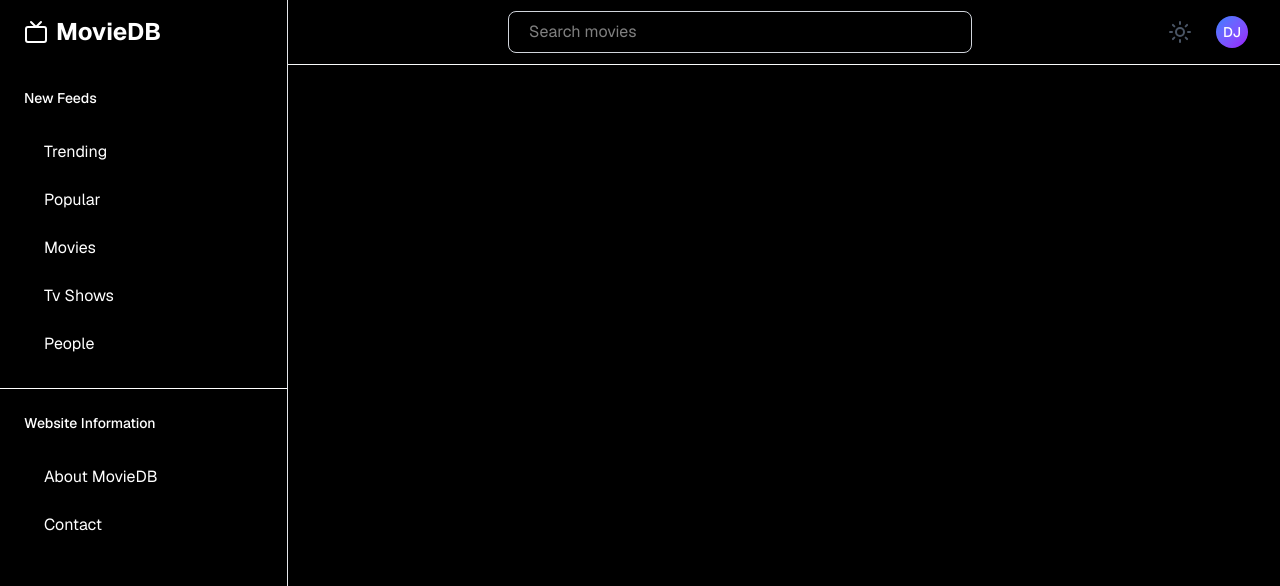
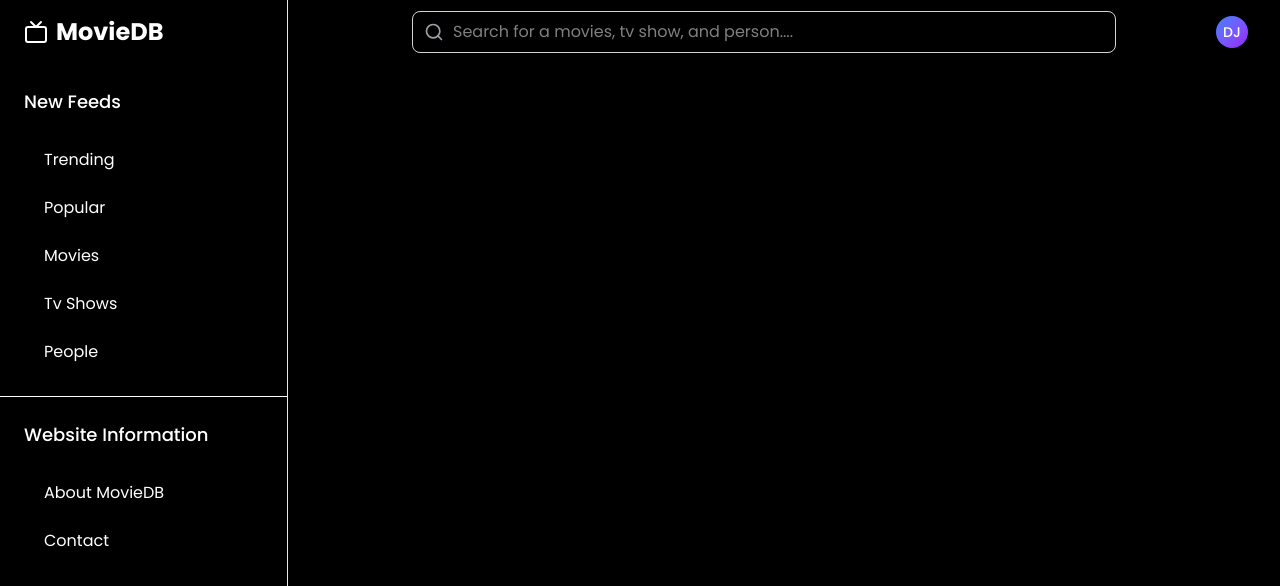
Before and after one commit to Dheeraj-joshi-02/MovieDB, a React (Vite) app: page / in a window 1280 px wide. Shown: the top 586 px of the page. Built offline with nearby package versions, Linux system fonts and the light colour scheme.

Commit message:
Add react-router-dom for routing and update components for improved structure and styling

```diff
--- a/package.json
+++ b/package.json
@@ -15,6 +15,7 @@
     "lucide-react": "^0.540.0",
     "react": "^19.1.1",
     "react-dom": "^19.1.1",
+    "react-router-dom": "^7.8.1",
     "tailwindcss": "^4.1.11"
   },
   "devDependencies": {
--- a/src/App.jsx
+++ b/src/App.jsx
@@ -1,5 +1,5 @@
 import React from "react";
-import SideBar from "./components/sideBar/SideBar";
+import SideBar from "./components/sidebar/SideBar";
 import Header from "./components/header/Header";
 
 const App = () => {
@@ -25,9 +25,9 @@ const App = () => {
             {/* Main content */}
             <main className="flex-1 overflow-y-auto">
               <div className="mx-auto h-full max-w-7xl px-4 py-6 sm:px-6 lg:px-8">
-                <div className="mb-8">
+                {/* <div className="mb-8">
                   <div className="flex flex-col gap-4 sm:flex-row sm:items-center sm:justify-between"></div>
-                </div>
+                </div> */}
               </div>
             </main>
           </div>
--- a/src/components/header/Header.jsx
+++ b/src/components/header/Header.jsx
@@ -1,11 +1,13 @@
-import { Menu, Moon, Sun } from "lucide-react";
+import { Menu, PlusIcon, Search } from "lucide-react";
 import React, { useState } from "react";
+import { NavLink } from "react-router-dom";
 
 const Header = ({ onMenuClick }) => {
-  const [Icon, setIcon] = useState(<Sun />);
-
+  const [query, setQuery] = useState("");
+  console.log(query);
   return (
-    <header className="sticky top-0 z-30 border-b border-gray-50">
+    <React.Fragment>
+      <header className="sticky top-0 z-30">
         <div className="px-4 sm:px-6 lg:px-8">
           <div className="flex h-16 items-center justify-between">
             {/* Left section */}
@@ -20,23 +22,37 @@ const Header = ({ onMenuClick }) => {
             </div>
 
             {/* Search section */}
-          <div className="w-2/4">
+            <div className="w-full max-w-[720px] h-full relative flex items-center justify-center px-2">
+              <Search className="absolute left-5 h-5 w-5 text-zinc-400 text-3xl" />
               <input
+                onChange={(event) => setQuery(event.target.value)}
+                value={query}
                 type="search"
-              className="border-1 border-gray-300 w-full px-5 py-2 rounded-lg text-white"
-              placeholder="Search movies"
+                className="border-1 border-zinc-300 w-full px-5 py-2 rounded-lg text-white outline-0 ::placeholder:text-zinc-400 pl-10  bg-transparent "
+                placeholder="Search for a movies, tv show, and person...."
               />
+              {query.length > 0 && (
+                <PlusIcon
+                  onClick={() => setQuery("")}
+                  className="absolute right-5 h-5 w-5 text-zinc-400 text-3xl rotate-45 cursor-pointer"
+                />
+              )}
+
+              {/* <div className="absolute -bottom-3 top-[85%] left-0 right-0 bg-red-50 h-[50vh] w-[98%] mx-auto rounded-lg text-gray-600 overflow-y-scroll">
+                <NavLink className="w-full py-2 pl-2 flex justify-start items-center gap-5 font-semibold border-b-2 border-gray-200 hover:text-black hover:bg-zinc-300 duration-500 rounded-lg">
+                  <img
+                    src="https://images.unsplash.com/photo-1553562999-1e20feada94c?w=600&auto=format&fit=crop&q=60&ixlib=rb-4.1.0&ixid=M3wxMjA3fDB8MHxzZWFyY2h8MTR8fHBvcm5zdGFyfGVufDB8fDB8fHww"
+                    alt="img"
+                    width={150}
+                    className="rounded-md"
+                  />
+                  <span>Hello everyone</span>
+                </NavLink>
+              </div> */}
             </div>
 
             {/* Right section*/}
             <div className="flex items-center gap-2">
-            <button
-              onClick={() => setIcon(<Moon />)}
-              className="cursor-pointer rounded-lg p-2 text-gray-600 transition-colors duration-200 hover:bg-gray-100 hover:text-gray-900 focus:ring-2 focus:ring-blue-500 focus:ring-offset-2 focus:outline-none"
-              aria-label="Notifications"
-            >
-              {Icon}
-            </button>
               <div className="ml-2">
                 <div className="flex h-8 w-8 items-center justify-center rounded-full bg-gradient-to-br from-blue-500 to-purple-600 text-sm font-medium text-white">
                   <span className="cursor-pointer">DJ</span>
@@ -46,6 +62,7 @@ const Header = ({ onMenuClick }) => {
           </div>
         </div>
       </header>
+    </React.Fragment>
   );
 };
 export default Header;
--- a/src/components/sidebar/SideBar.jsx
+++ b/src/components/sidebar/SideBar.jsx
@@ -1,14 +1,4 @@
-import {
-  Filter,
-  MoveIcon,
-  PersonStanding,
-  TrendingDown,
-  TrendingUpDown,
-  TrendingUpIcon,
-  Tv,
-  Tv2,
-  X,
-} from "lucide-react";
+import { Tv, X } from "lucide-react";
 import React from "react";
 
 const SideBar = ({ isOpen, onClose }) => {
@@ -49,23 +39,23 @@ const SideBar = ({ isOpen, onClose }) => {
         </div>
         <nav className="p-6">
           <div className="mb-6 flex items-center gap-2">
-            <h1 className="text-sm font-medium text-white">New Feeds</h1>
+            <h1 className="text-lg font-medium text-white">New Feeds</h1>
           </div>
 
           <div className="space-y-2 flex flex-col">
-            <a className="hover:bg-[#6E44FF] hover:text-white duration-500 rounded py-2 px-5 cursor-pointer text-white flex gap-2">
+            <a className="hover:bg-[#6E44FF] hover:text-white duration-500 rounded py-2 px-5 cursor-pointer text-white ">
               Trending
             </a>
-            <a className="hover:bg-[#6E44FF] hover:text-white duration-500 rounded py-2 px-5 cursor-pointer text-white flex gap-2">
+            <a className="hover:bg-[#6E44FF] hover:text-white duration-500 rounded py-2 px-5 cursor-pointer text-white ">
               Popular
             </a>
-            <a className="hover:bg-[#6E44FF] hover:text-white duration-500 rounded py-2 px-5 cursor-pointer text-white flex gap-2">
+            <a className="hover:bg-[#6E44FF] hover:text-white duration-500 rounded py-2 px-5 cursor-pointer text-white ">
               Movies
             </a>
-            <a className="hover:bg-[#6E44FF] hover:text-white duration-500 rounded py-2 px-5 cursor-pointer text-white flex gap-2">
+            <a className="hover:bg-[#6E44FF] hover:text-white duration-500 rounded py-2 px-5 cursor-pointer text-white ">
               Tv Shows
             </a>
-            <a className="hover:bg-[#6E44FF] hover:text-white duration-500 rounded py-2 px-5 cursor-pointer text-white flex gap-2">
+            <a className="hover:bg-[#6E44FF] hover:text-white duration-500 rounded py-2 px-5 cursor-pointer text-white ">
               People
             </a>
           </div>
@@ -73,7 +63,7 @@ const SideBar = ({ isOpen, onClose }) => {
         <hr />
         <nav className="p-6">
           <div className="mb-6 flex items-center gap-2">
-            <h1 className="text-sm font-medium text-white">
+            <h1 className="text-lg font-medium text-white">
               Website Information
             </h1>
           </div>
--- a/src/index.css
+++ b/src/index.css
@@ -1,6 +1,14 @@
-@import url("https://fonts.googleapis.com/css2?family=Geist:wght@100..900&display=swap");
+@import url("https://fonts.googleapis.com/css2?family=Geist:wght@100..900&family=Poppins:ital,wght@0,100;0,200;0,300;0,400;0,500;0,600;0,700;0,800;0,900;1,100;1,200;1,300;1,400;1,500;1,600;1,700;1,800;1,900&display=swap");
 @import "tailwindcss";
 
 * {
-  font-family: "Geist", sans-serif;
+  font-family: "Poppins", sans-serif;
 }
+
+::-webkit-scrollbar {
+  width: 4px;
+}
+
+::-webkit-scrollbar-thumb {
+  background-color: #181819;
+}
--- a/src/main.jsx
+++ b/src/main.jsx
@@ -4,9 +4,15 @@ import { StrictMode } from "react";
 import { createRoot } from "react-dom/client";
 import "./index.css";
 import App from "./App";
+import { createBrowserRouter, RouterProvider } from "react-router-dom";
+
+const Router = createBrowserRouter([
+  {
+    path: "/",
+    element: <App />,
+  },
+]);
 
 createRoot(document.getElementById("root")).render(
-  <StrictMode>
-    <App />
-  </StrictMode>
+  <RouterProvider router={Router}></RouterProvider>
 );
```
Also changed, not shown: 1 other file (tests, documents, lock files or other folders). Lines whose indentation alone changed are shown as unchanged.
